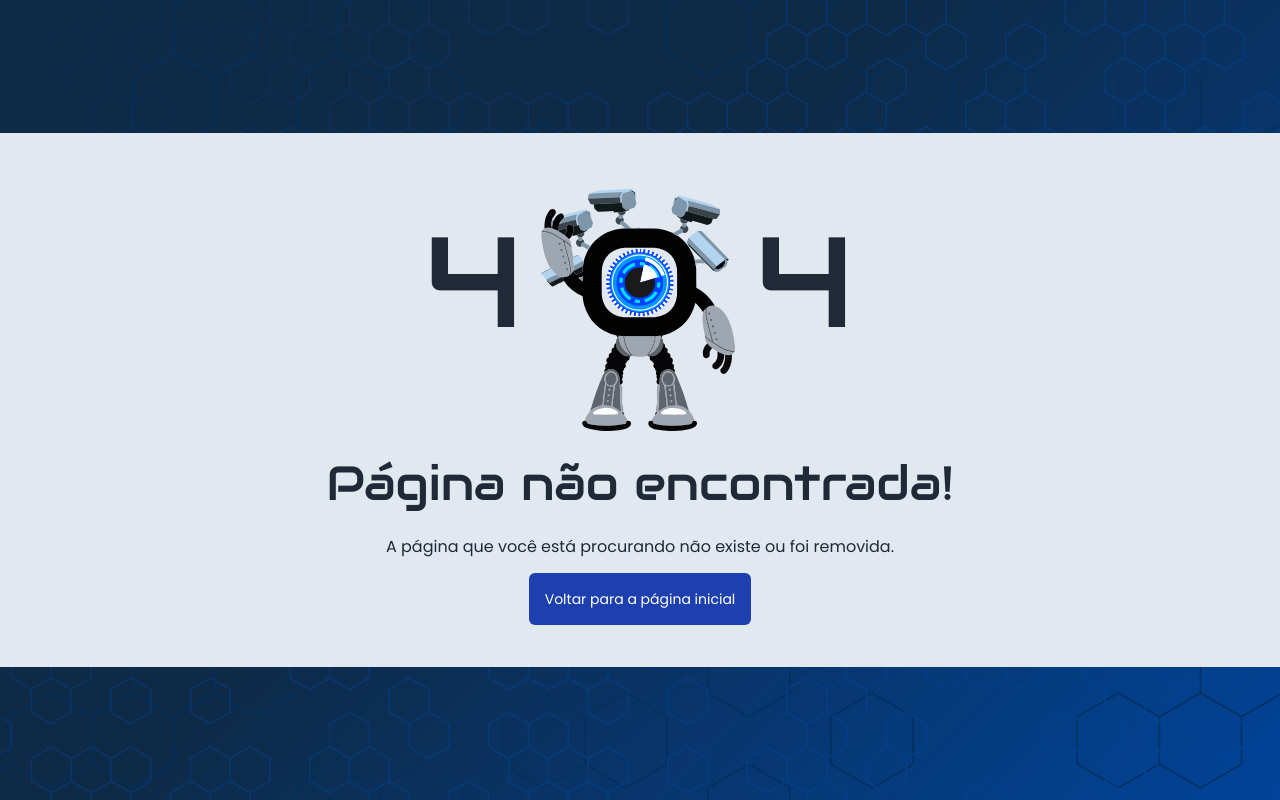
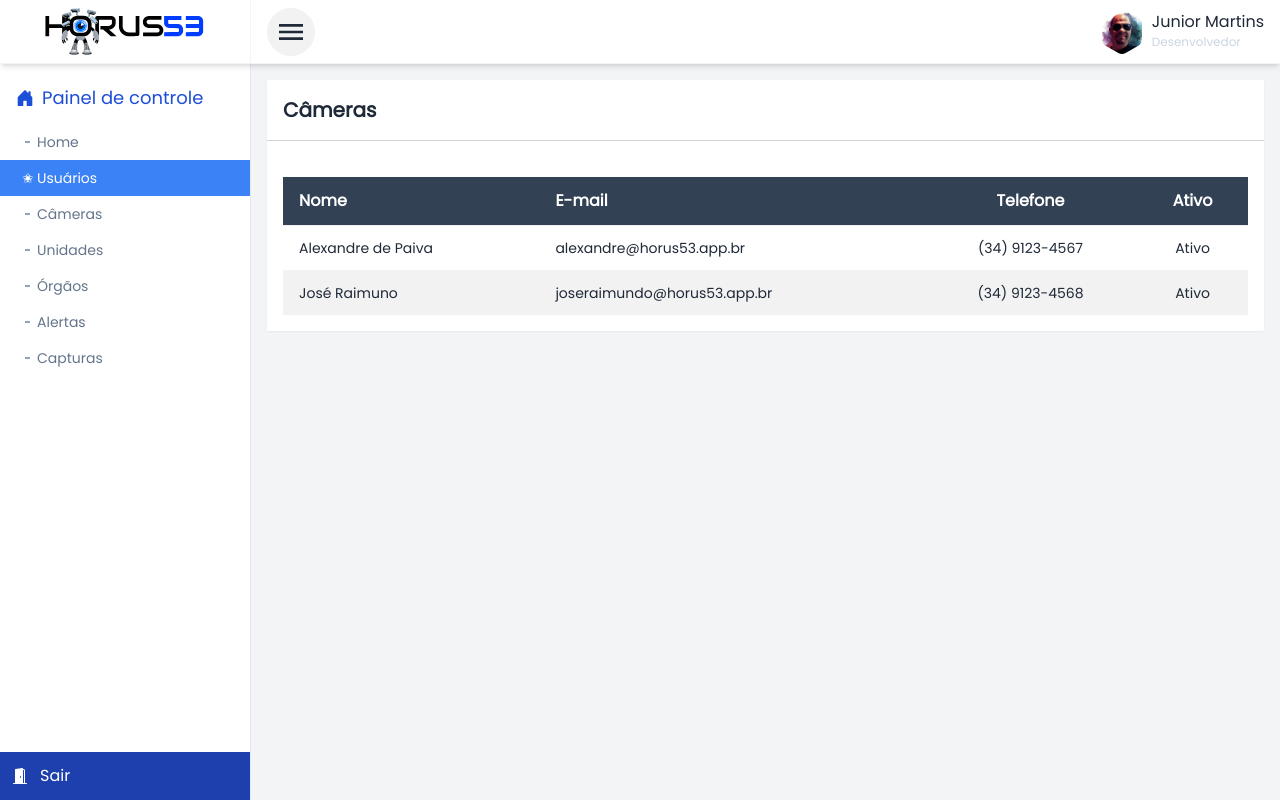
Before and after one commit to juniormartinxo/horus53-app, a Next.js app: page /dashboard/cameras in a window 1280 px wide. Before the commit this address had no page. Built offline with nearby package versions, Linux system fonts and the light colour scheme.

Commit message:
feat: implementa a página das câmeras

```diff
--- /dev/null
+++ b/src/app/dashboard/cameras/page.tsx
@@ -0,0 +1,36 @@
+export default function Users() {
+  return (
+    <div className='flex flex-col flex-grow bg-white shadow-sm'>
+      <div className='mb-5 border-b border-gray-300 p-4'>
+        <h1 className='text-xl font-semibold'>Câmeras</h1>
+      </div>
+
+      <div className='p-4'>
+        <table className='table table-zebra'>
+          <thead>
+            <tr className='bg-slate-700 text-white text-base'>
+              <th>Nome</th>
+              <th>E-mail</th>
+              <th className='text-center'>Telefone</th>
+              <th className='text-center'>Ativo</th>
+            </tr>
+          </thead>
+          <tbody>
+            <tr>
+              <td>Alexandre de Paiva</td>
+              <td>alexandre@horus53.app.br</td>
+              <td className='text-center'>(34) 9123-4567</td>
+              <td className='text-center'>Ativo</td>
+            </tr>
+            <tr>
+              <td>José Raimuno</td>
+              <td>joseraimundo@horus53.app.br</td>
+              <td className='text-center'>(34) 9123-4568</td>
+              <td className='text-center'>Ativo</td>
+            </tr>
+          </tbody>
+        </table>
+      </div>
+    </div>
+  )
+}
```
